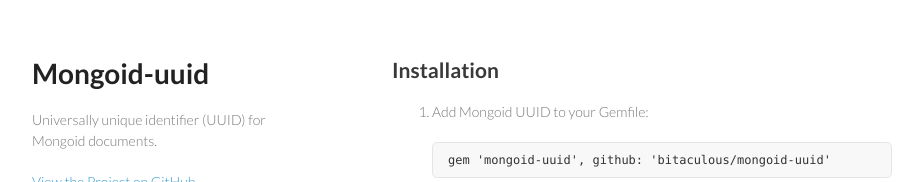
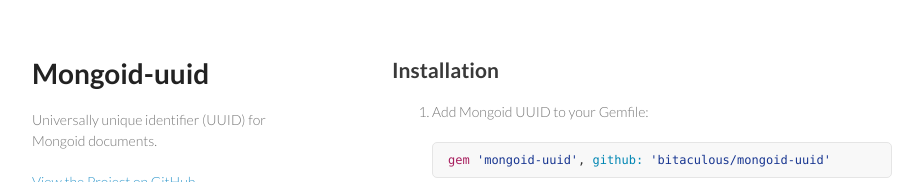
Before and after one commit to bitaculous/mongoid-uuid, a plain HTML site: page index.html in a window 1280 px wide. Shown: the top 182 px of the page, without its empty margins (178-1101 px from the left). Drawn offline with Linux system fonts and the light colour scheme.

```diff
--- a/index.html
+++ b/index.html
@@ -35,8 +35,7 @@
 <li>
 <p>Add Mongoid UUID to your Gemfile:</p>
 
-<pre><code>gem 'mongoid-uuid', github: 'bitaculous/mongoid-uuid'
-</code></pre>
+<div class="highlight highlight-ruby"><pre><span class="pl-k">gem</span> <span class="pl-s"><span class="pl-pds">'</span>mongoid-uuid<span class="pl-pds">'</span></span>, <span class="pl-c1">github:</span> <span class="pl-s"><span class="pl-pds">'</span>bitaculous/mongoid-uuid<span class="pl-pds">'</span></span></pre></div>
 </li>
 <li><p>Run <code>bundle</code> to install all dependencies with <a href="http://bundler.io" title="The best way to manage a Ruby application's gems">Bundler</a></p></li>
 </ol>
```
Also changed, not shown: params.json (+1 -1 lines).
